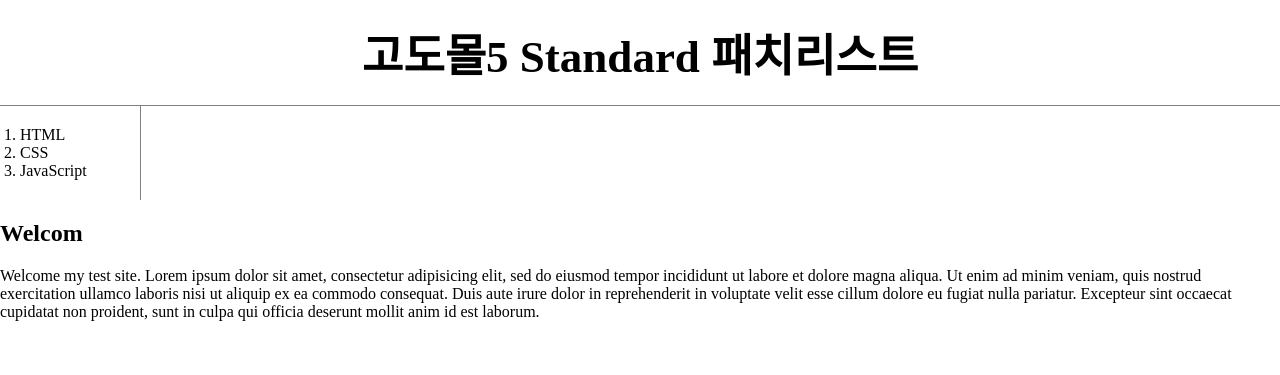
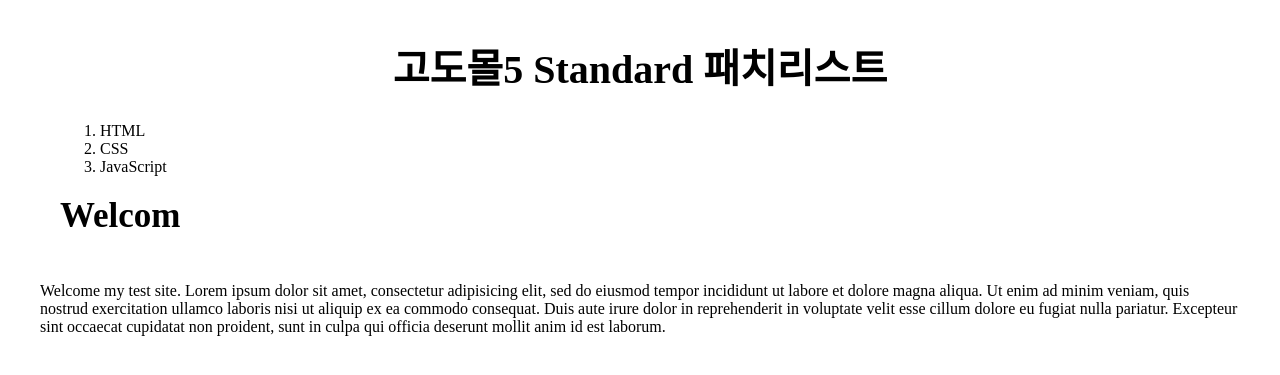
Before and after one commit to sjyunn/mytestsite, a PHP site: page / in a window 1280 px wide. Shown: the top 375 px of the page. Run offline with PHP 8.4, Linux system fonts and the light colour scheme.

Commit message:
1차수정 레이아웃 작업

```diff
--- a/css/main.css
+++ b/css/main.css
@@ -1,20 +1,76 @@
 body{
-  margin:0;
+  max-width: 1200px;
+  margin:0 auto;
+  padding: 0;
+  /* border: 15px solid red; */
+  /* box-sizing: border-box; */
+}
+.ex-layout{
+  width: 1200px;
+  /* border: 2px solid blue; */
+  /* height: 310px */
+}
+.menu{
+  width: 1200px;
+  height: 150px;
+  box-sizing: border-box;
+  border: 10px solid cadetblue;
+  background-color: aliceblue;
+}
+.main .left-menu{
+  font-size: 20px;
+  float: left;
+  width: 300px;
+  box-sizing: border-box;
+  border: 10px solid khaki;
+  background-color: lightsteelblue;
+}
+.main .content{
+  float: left;
+  width: 900px;
+  box-sizing: border-box;
+  border: 10px solid mediumaquamarine;
+
+  /* height: 250px; */
+}
+.main .content .article{
+  box-sizing: border-box;
+  border: 10px solid lightseagreen;
+  padding-left: 0;
+  background-color: #faf1f1;
+}
+.main .content .article2{
+  box-sizing: border-box;
+  border: 10px solid lightseagreen;
+  padding: 30px;
+  background-color: lightskyblue;
+}
+.main .content .comment{
+  height: 200px;
+  box-sizing: border-box;
+  border: 10px solid cyan;
+  background-color: lightgoldenrodyellow;
+  padding: 50px;
+}
+h1{
+  font-size: 40px;
+  text-align: center;
+  padding-top: 10px;
+}
+h2{
+  height: 50px;
+  font-size: 35px;
+  padding: 20px;
+  margin: 0;
 }
 a{
-  color:black;
+  text-align: right;
+  color: black;
   text-decoration: none;
 }
-h1{
-  font-size: 45px;
-  text-align: center;
-  border-bottom: 1px solid gray;
-  margin: 0;
-  padding: 20px;
+ol{
+  /* border-right: 1px solid gray; */
+  width:80px;
+  margin:0;
+  padding-left: 60px;
 }
-ol{
-  border-right: 1px solid gray;
-  width:100px;
-  margin:0;
-  padding: 20px;
-}
```
